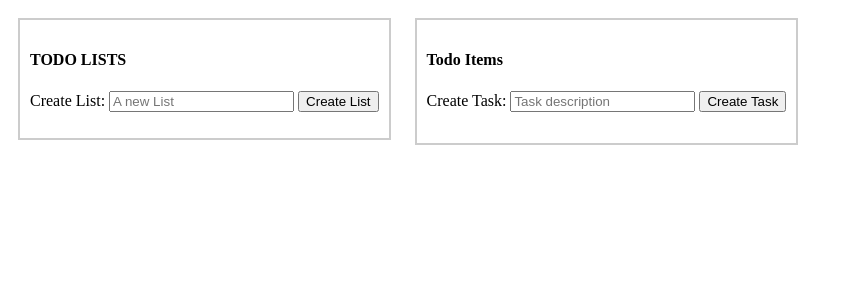
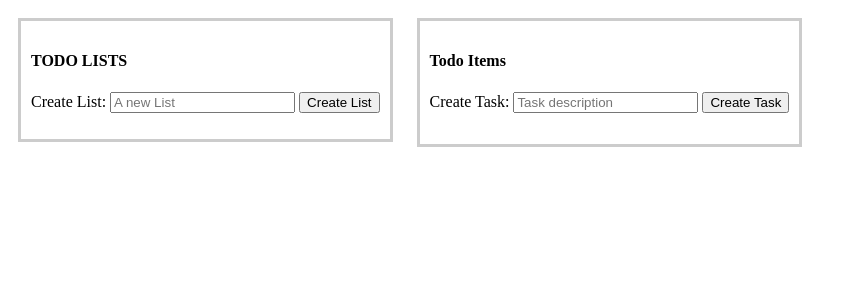
Before and after one commit to samantha-orciuoli/Todo-FullStack-App, a Flask app: page /lists/1 in a window 1280 px wide. Shown: the top 300 px of the page, without its empty margins (0-847 px from the left). Run offline with Flask 3, Linux system fonts and the light colour scheme.

Commit message:
Style changes

```diff
--- a/templates/index.html
+++ b/templates/index.html
@@ -26,7 +26,7 @@
             .lists-wrapper, .todos-wrapper{
                 display: inline-block;
                 vertical-align: top;
-                border: 2px solid #ccc;
+                border: 3px solid #ccc;
                 margin: 10px;
                 padding:10px;
             }
```
